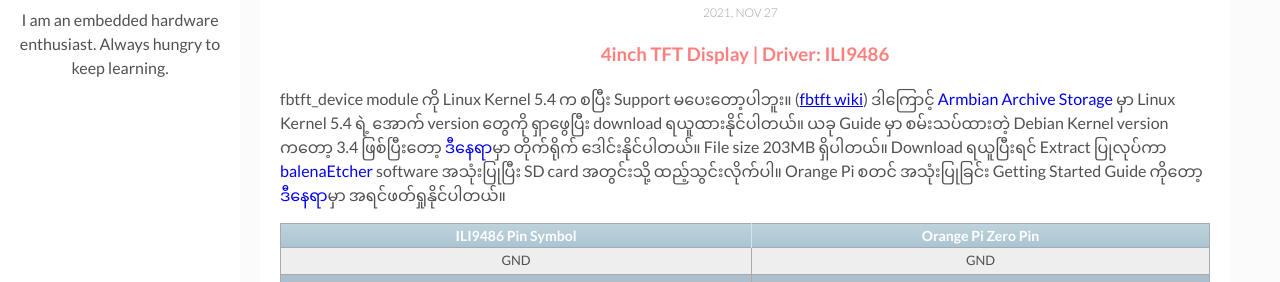
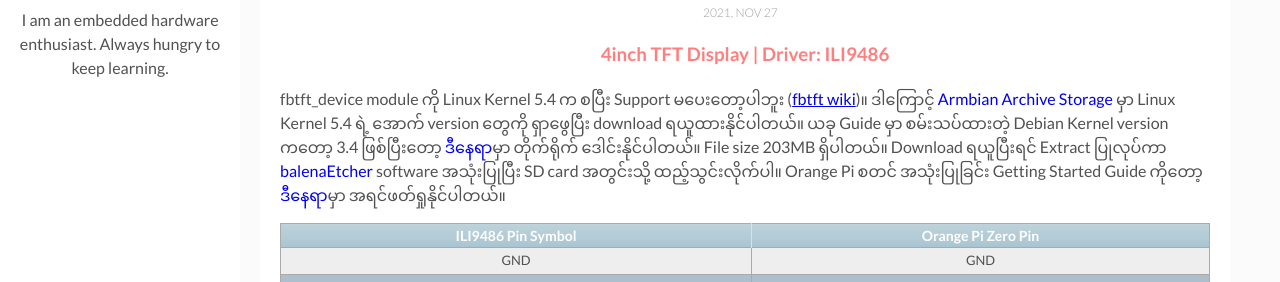
Before and after one commit to kogyikaunghtet/kogyikaunghtet.github.io, a Jekyll site: the page built from _posts/2021-11-27-tft-opi.markdown, in a window 1280 px wide and 900 px high, scrolled down 427 px. Shown: the part 171-453 px from the top of the window. Built offline with Jekyll 4.4.1, drawn with Linux system fonts in a browser that asks for light colours; comment, search, counter and statistics services are not loaded; some of the changed lines change nothing that is shown.

Commit message:
Initial commit

```diff
--- a/_posts/2021-11-27-tft-opi.markdown
+++ b/_posts/2021-11-27-tft-opi.markdown
@@ -10,7 +10,7 @@
 
 ### <center><span style="color:red; opacity: 0.50;">4inch TFT Display | Driver: ILI9486</span>
 
-fbtft_device module ကို Linux Kernel 5.4 က စပြီး Support မပေးတော့ပါဘူး။ (<a href="https://github.com/notro/fbtft/wiki">fbtft wiki</a>) ဒါကြောင့် <a style="text-decoration:none" href="https://archive.armbian.com/orangepizero/archive/">Armbian Archive Storage</a> မှာ Linux Kernel 5.4 ရဲ့ အောက် version တွေကို ရှာဖွေပြီး download ရယူထားနိုင်ပါတယ်။ ယခု Guide မှာ စမ်းသပ်ထားတဲ့ Debian Kernel version ကတော့ 3.4 ဖြစ်ပြီးတော့ <a style="text-decoration:none" href="https://archive.armbian.com/orangepizero/archive/Armbian_5.59_Orangepizero_Debian_jessie_default_3.4.113.7z">ဒီနေရာ</a>မှာ တိုက်ရိုက် ဒေါင်းနိုင်ပါတယ်။ File size 203MB ရှိပါတယ်။ Download ရယူပြီးရင် Extract ပြုလုပ်ကာ <a style="text-decoration:none" href="https://www.balena.io/etcher/">balenaEtcher</a> software အသုံးပြုပြီး SD card အတွင်းသို့ ထည့်သွင်းလိုက်ပါ။ Orange Pi စတင် အသုံးပြုခြင်း Getting Started Guide ကိုတော့ <a style="text-decoration:none" href="#">ဒီနေရာ</a>မှာ အရင်ဖတ်ရှုနိုင်ပါတယ်။
+fbtft_device module ကို Linux Kernel 5.4 က စပြီး Support မပေးတော့ပါဘူး (<a href="https://github.com/notro/fbtft/wiki#fbtft_device-and-flexfb-are-gone-in-54">fbtft wiki</a>)။ ဒါကြောင့် <a style="text-decoration:none" href="https://archive.armbian.com/orangepizero/archive/">Armbian Archive Storage</a> မှာ Linux Kernel 5.4 ရဲ့ အောက် version တွေကို ရှာဖွေပြီး download ရယူထားနိုင်ပါတယ်။ ယခု Guide မှာ စမ်းသပ်ထားတဲ့ Debian Kernel version ကတော့ 3.4 ဖြစ်ပြီးတော့ <a style="text-decoration:none" href="https://archive.armbian.com/orangepizero/archive/Armbian_5.59_Orangepizero_Debian_jessie_default_3.4.113.7z">ဒီနေရာ</a>မှာ တိုက်ရိုက် ဒေါင်းနိုင်ပါတယ်။ File size 203MB ရှိပါတယ်။ Download ရယူပြီးရင် Extract ပြုလုပ်ကာ <a style="text-decoration:none" href="https://www.balena.io/etcher/">balenaEtcher</a> software အသုံးပြုပြီး SD card အတွင်းသို့ ထည့်သွင်းလိုက်ပါ။ Orange Pi စတင် အသုံးပြုခြင်း Getting Started Guide ကိုတော့ <a style="text-decoration:none" href="#">ဒီနေရာ</a>မှာ အရင်ဖတ်ရှုနိုင်ပါတယ်။
 
 | ILI9486 Pin Symbol | Orange Pi Zero Pin |
 | :---------------: | :---------------: |
```
